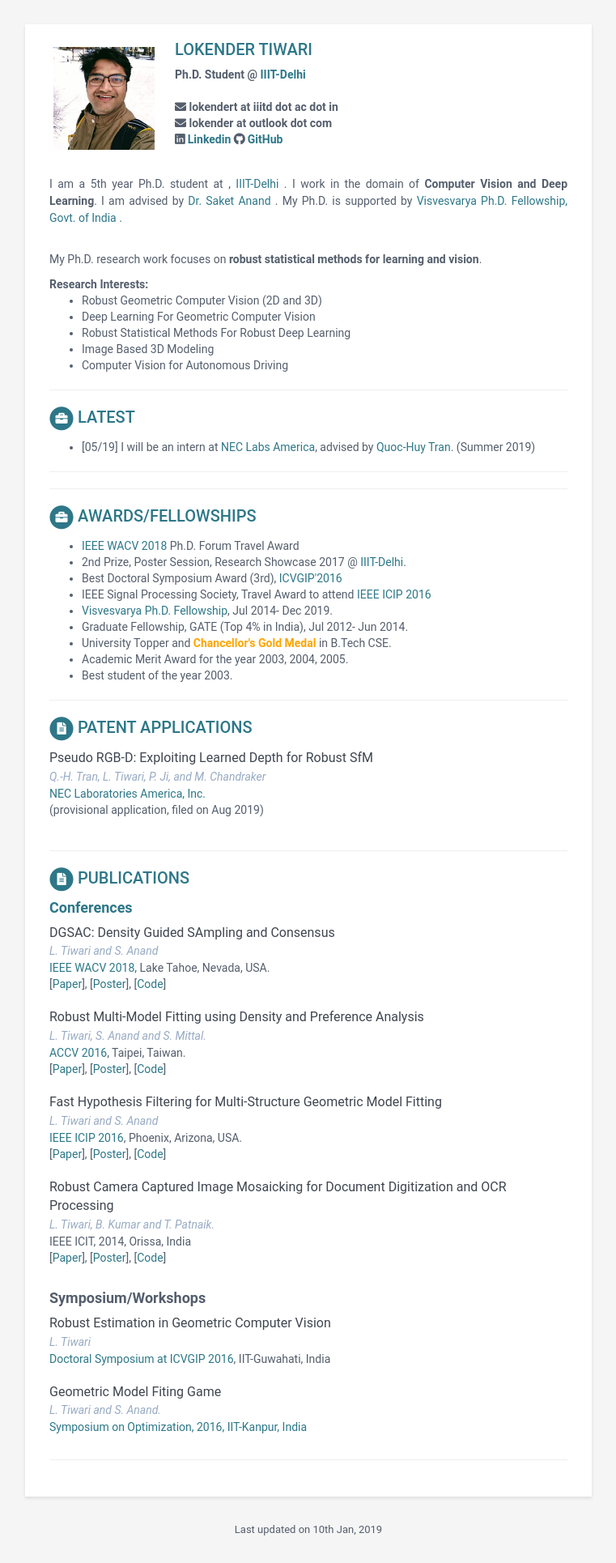
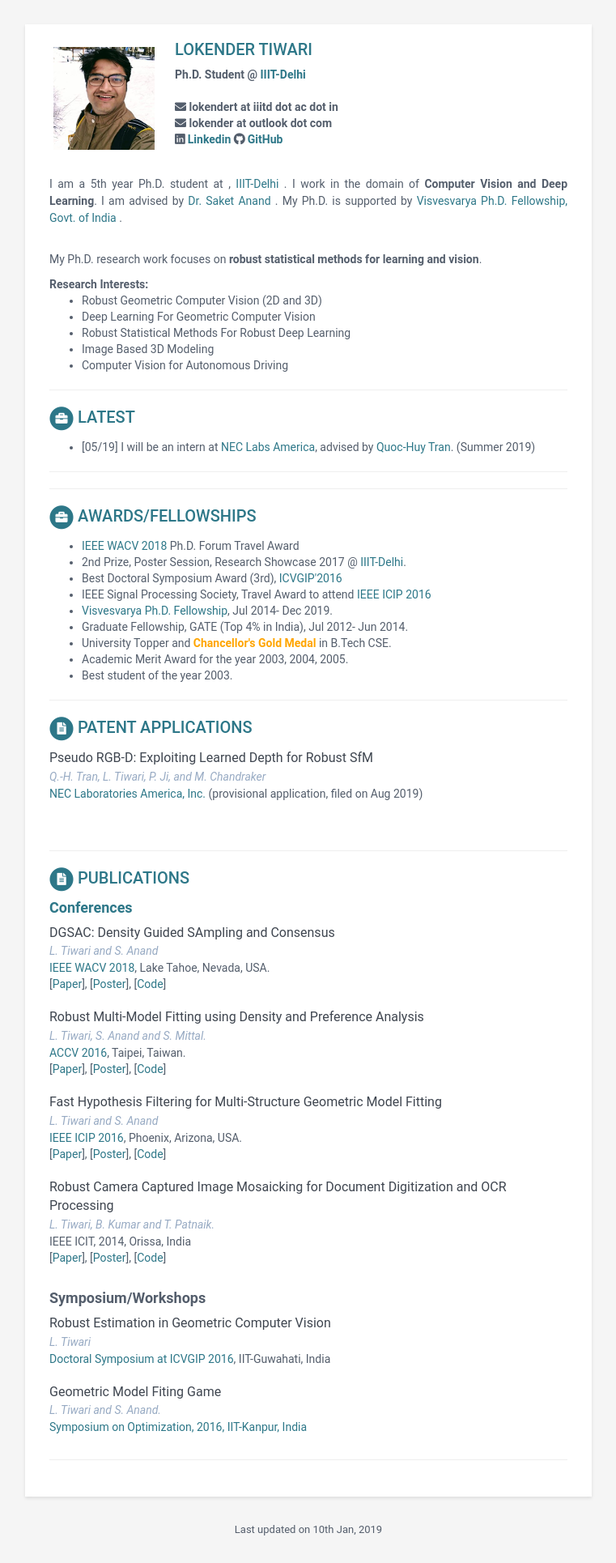
Before and after one commit to lokender/lokender.github.io, a Jekyll site: the page built from index.html, in a window 1280 px wide. Shown: the whole page at 81% size, without its empty margins (259-1020 px from the left). Built offline with Jekyll 4.4.1, drawn with Linux system fonts in a browser that asks for light colours.

Commit message:
Update aboutme.html
patent added

```diff
--- a/_includes/aboutme.html
+++ b/_includes/aboutme.html
@@ -58,8 +58,8 @@
   <div class="item">
     <div class="publication-title">Pseudo RGB-D: Exploiting Learned Depth for Robust SfM</div>
     <div class="publication-authors">Q.-H. Tran, L. Tiwari, P. Ji, and M. Chandraker</div>
-    <div class="publication-conference"><a href="http://www.nec-labs.com/">NEC Laboratories America, Inc.</a> </div>
-    (provisional application, filed on Aug 2019)</br></br>
+    <div class="publication-conference"><a href="http://www.nec-labs.com/">NEC Laboratories America, Inc.</a> (provisional application, filed on Aug 2019) </div>
+    </br></br>
 <hr>
   <h2 class="section-title">
     <span class="fa-stack fa-xs">
```
